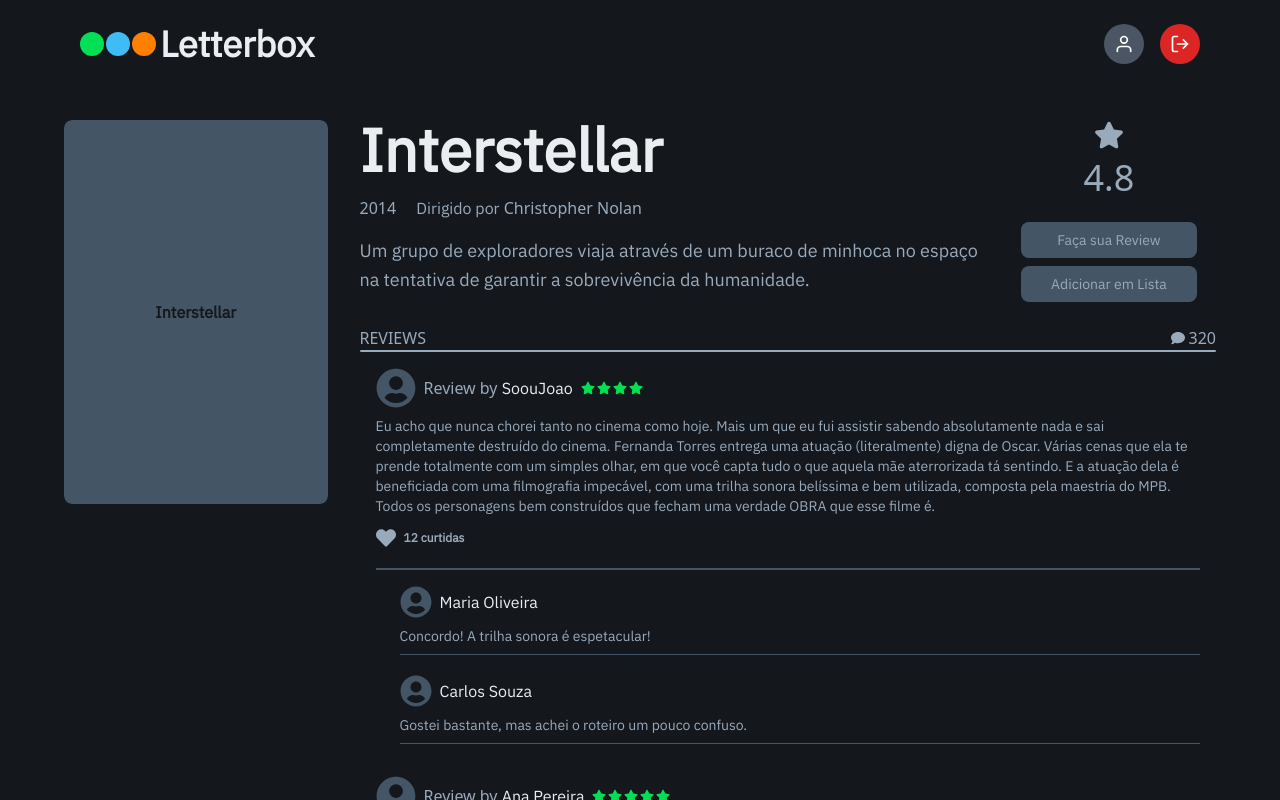
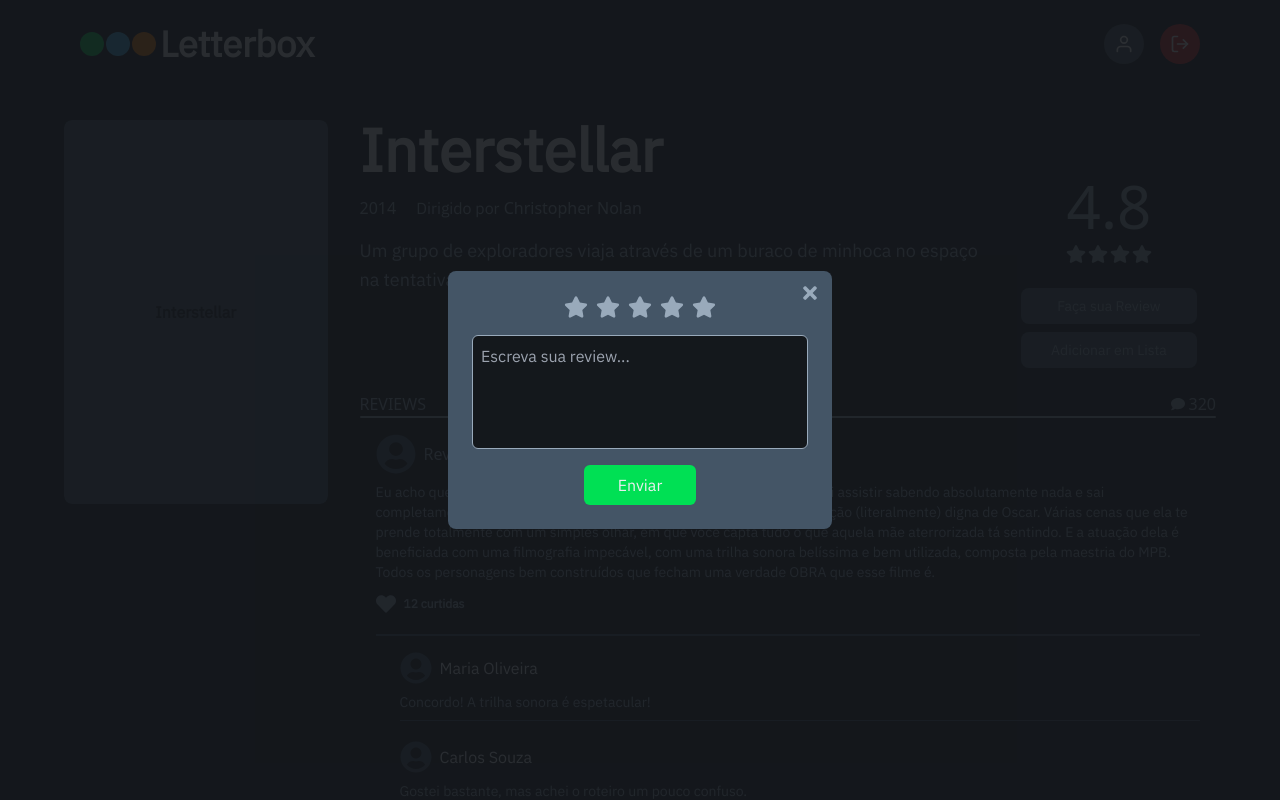
Before and after one commit to Niloinpng/letterboxd-frontend, a Next.js app: page /film/1 in a window 1280 px wide. Both pictures are taken after a click on the button "Faça sua Review". Shown: the top 800 px of the page. Built offline with nearby package versions, Linux system fonts and the light colour scheme.

Commit message:
:sparkles: Modal de Avaliação

```diff
--- /dev/null
+++ b/app/components/ReviewFormModal.tsx
@@ -0,0 +1,62 @@
+"use client";
+
+import { useState } from "react";
+import { FaStar, FaTimes } from "react-icons/fa";
+
+interface ReviewFormModalProps {
+  isOpen: boolean;
+  onClose: () => void;
+  onSubmit: (rating: number, reviewText: string) => void;
+}
+
+export default function ReviewFormModal({ isOpen, onClose, onSubmit }: ReviewFormModalProps) {
+  const [rating, setRating] = useState(0);
+  const [reviewText, setReviewText] = useState("");
+
+  if (!isOpen) return null; // Se o modal estiver fechado, não renderiza nada
+
+  return (
+    <div className="fixed inset-0 bg-preto bg-opacity-90 flex justify-center items-center z-50">
+      {/* Modal */}
+      <div className="bg-cinzaescuro p-6 rounded-lg w-96 text-cinza relative flex flex-col items-center justify-center">
+        {/* Botão Fechar */}
+        <button onClick={onClose} className="absolute top-3 right-3 text-xl text-cinza hover:text-branco">
+          <FaTimes />
+        </button>
+
+        {/* Seletor de Estrelas */}
+        <div className="flex gap-2 mb-4">
+          {[1, 2, 3, 4, 5].map((star) => (
+            <FaStar
+              key={star}
+              size={24}
+              className={`cursor-pointer ${star <= rating ? "text-laranja" : "text-cinza"}`}
+              onClick={() => setRating(star)}
+            />
+          ))}
+        </div>
+
+        {/* Campo de Texto */}
+        <textarea
+          className="w-full p-2 bg-preto text-branco border border-cinza rounded-md resize-none"
+          rows={4}
+          placeholder="Escreva sua review..."
+          value={reviewText}
+          onChange={(e) => setReviewText(e.target.value)}
+        />
+
+        {/* Botão de Envio */}
+        <button
+          onClick={() => {
+            onSubmit(rating, reviewText);
+            onClose();
+          }}
+          className="w-28 mt-4 bg-verde text-branco py-2 rounded-md hover:bg-opacity-80 transition"
+          disabled={rating === 0 || reviewText.trim() === ""}
+        >
+          Enviar
+        </button>
+      </div>
+    </div>
+  );
+}
--- a/app/components/auth/LoginForm.tsx
+++ b/app/components/auth/LoginForm.tsx
@@ -42,7 +42,6 @@
       localStorage.setItem("token", data.access_token);
       setLoginError(null);
       //verificar qual é a página após o login e redirecionar (router.push)
-      alert("Login realizado com sucesso!");
       router.push("/home");
     } catch (error) {
       setLoginError(
--- a/app/film/[id]/page.tsx
+++ b/app/film/[id]/page.tsx
@@ -1,19 +1,27 @@
+"use client";
+
+import React from "react";
 import { notFound } from "next/navigation";
+import { useState } from "react";
 import Image from "next/image";
 import { films } from "@/app/data/films";
 import Navbar from "@/app/components/NavBar";
 import { FaStar, FaComment } from "react-icons/fa";
 import { reviews } from "@/app/data/reviews";
 import Review from "@/app/components/Review";
+import ReviewFormModal from "@/app/components/ReviewFormModal";
 interface FilmPageProps {
   params: { id: string };
 }
 
-export default async function FilmPage({ params }: FilmPageProps) {
-    const { id } = await params;
+export default function FilmPage({ params }: FilmPageProps) {
+    const [isModelReviews, SetIsModalReviewsOpen] = useState(false);
+
+    const { id } = React.use(params);
     const filmId = Number(id); // Converte ID para número
     const film = films.find((f) => f.id === filmId);
     const filmReviews = reviews;
+
     if (!film) return notFound(); // Retorna erro 404 se o filme não existir
 
     return (
@@ -22,6 +30,14 @@
       <Navbar />
 
       <div className="flex-grow flex bg-preto text-cinza font-ibm px-16 py-8 gap-8">
+
+      <ReviewFormModal
+        isOpen={isModelReviews}
+        onClose={() => SetIsModalReviewsOpen(false)}
+        onSubmit={(rating, reviewText) => {
+          console.log("Review enviada:", { rating, reviewText });
+        }}
+      />
 
       <div className="w-full h-96 relative rounded-lg overflow-hidden">
         {film.image ? (
@@ -55,16 +71,28 @@
 
         </div>
 
-        <div className="w-1/4 flex flex-col items-center gap-2">
+        <div className="w-1/4 flex flex-col items-center gap-2 justify-between">
 
-            <FaStar className="text-cinza text-3xl" />
-            <p className="text-4xl text-cinza font-sans pb-4">{film.rating}</p>
-            <button className="bg-cinzaescuro w-44 text-cinza text-sm px-6 py-2 rounded-lg hover:bg-opacity-50 transition">
+            <div className="flex flex-col items-center gap-2 pt-14">
+            <p className="text-6xl text-cinza font-sans">{film.rating}</p>
+
+            <div className="flex flex-row gap-0.5 pb-4">
+            {Array.from({ length: film.rating }, (_, i) => (
+            <FaStar key={i} className="text-cinza text-xl" />
+            ))}
+            </div>
+            </div>
+
+            <div className="flex flex-col items-center gap-2">
+            <button className="bg-cinzaescuro w-44 text-cinza text-sm px-6 py-2 rounded-lg hover:bg-opacity-50 transition"
+                    onClick={() => SetIsModalReviewsOpen(true)}
+            >
                 Faça sua Review
             </button>
             <button className="bg-cinzaescuro w-44 text-cinza text-sm px-6 py-2 rounded-lg hover:bg-opacity-50 transition">
                 Adicionar em Lista
             </button>
+            </div>
 
         </div>
 
```
